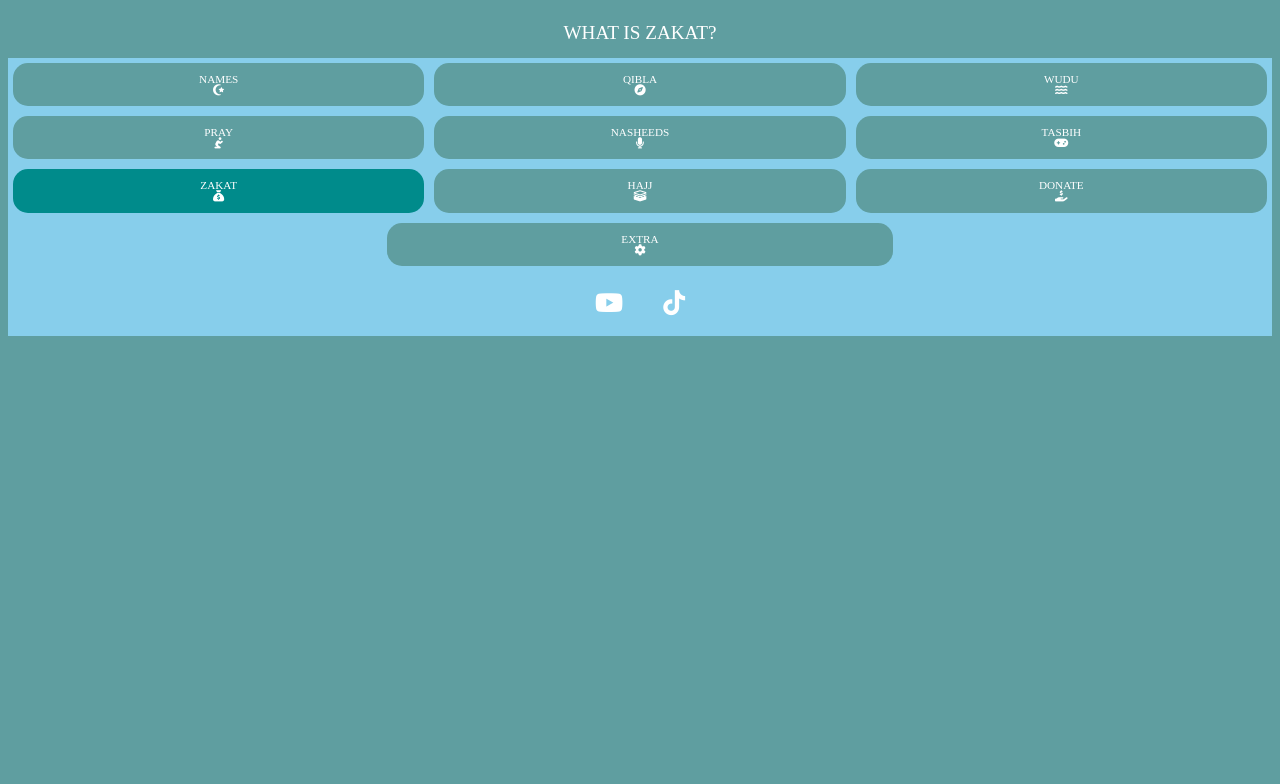
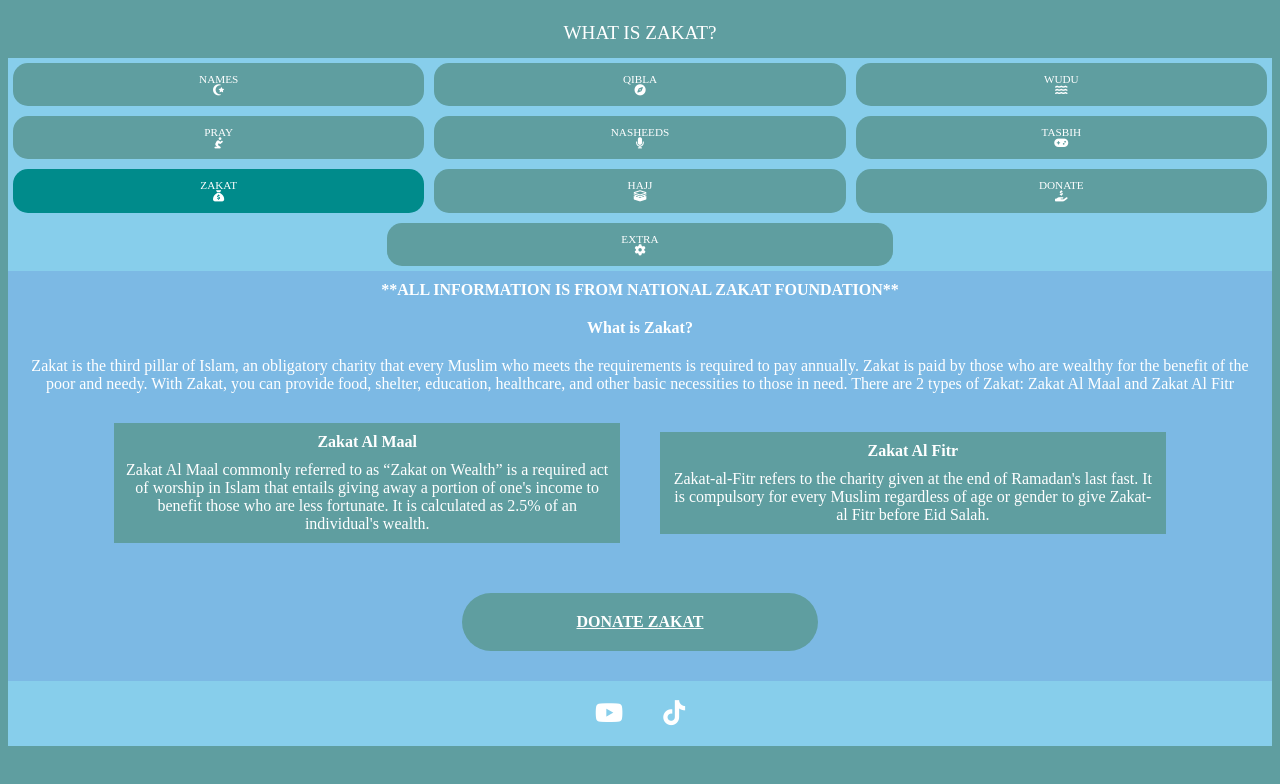
Before and after one commit to cr7coder123/Quran-App, a plain HTML site: page MainScreens/zakat.html in a window 1280 px wide. Drawn offline with Linux system fonts and the light colour scheme.

Commit message:
Add files via upload

```diff
--- a/MainScreens/zakat.html
+++ b/MainScreens/zakat.html
@@ -68,6 +68,25 @@
 </div>
 
 
+<div style="display:flex; flex-direction: column;" id="results">
+  <text style="text-align: center; justify-content: center; margin:10px"><b>**ALL INFORMATION IS FROM NATIONAL ZAKAT FOUNDATION**</b></text>
+  <text style="text-align: center; justify-content: center; margin:10px"><b>What is Zakat?</b></text>
+  <text style="text-align: center; justify-content: center; margin:10px">Zakat is the third pillar of Islam, an obligatory charity that every Muslim who meets the requirements is required to pay annually. Zakat is paid by those who are wealthy for the benefit of the poor and needy. With Zakat, you can provide food, shelter, education, healthcare, and other basic necessities to those in need. There are 2 types of Zakat: Zakat Al Maal and Zakat Al Fitr</text>
+  <div style="width:100%; height:100%; text-align: center; display: flex; flex-direction: row; align-items: center; justify-content: center;">
+    <div style="width:40%; height:100%; display:flex; flex-direction: column; background-color: cadetblue; text-align: center; margin:20px">
+      <text style="text-align: center; justify-content: center; margin-top:10px"><b>Zakat Al Maal</b></text>
+      <text style="text-align: center; justify-content: center; margin:10px">Zakat Al Maal commonly referred to as “Zakat on Wealth” is a required act of worship in Islam that entails giving away a portion of one's income to benefit those who are less fortunate. It is calculated as 2.5% of an individual's wealth.</text>
+    </div>
+    <div style="width:40%; height:100%; display:flex; flex-direction: column; background-color: cadetblue;  text-align: center; margin:20px">
+      <text style="text-align: center; justify-content: center; margin-top:10px"><b>Zakat Al Fitr</b></text>
+      <text style="text-align: center; justify-content: center; margin:10px">Zakat-al-Fitr refers to the charity given at the end of Ramadan's last fast. It is compulsory for every Muslim regardless of age or gender to give Zakat-al Fitr before Eid Salah.</text>
+    </div>
+  </div>
+  <a style="width:25%; justify-content: center; align-self: center; background-color: cadetblue; padding:20px; text-align: center; text-decoration: none; color:white; border-radius: 50px; margin:30px" href="https://www.nzfcanada.com/donate"><b><u>DONATE ZAKAT</u></b></a>
+</div>
+
+
+
 
     <div style="display: flex; flex-direction: row; align-items:flex-end; justify-content: center; flex:1; align-self:baseline; background-color: skyblue;">
         <a href="https://www.youtube.com/@RocketRoni2007">
```
Also changed, not shown: MainScreens/stories.html (+2 -2 lines), MainScreens/tasbih.html (+31 -5 lines).
